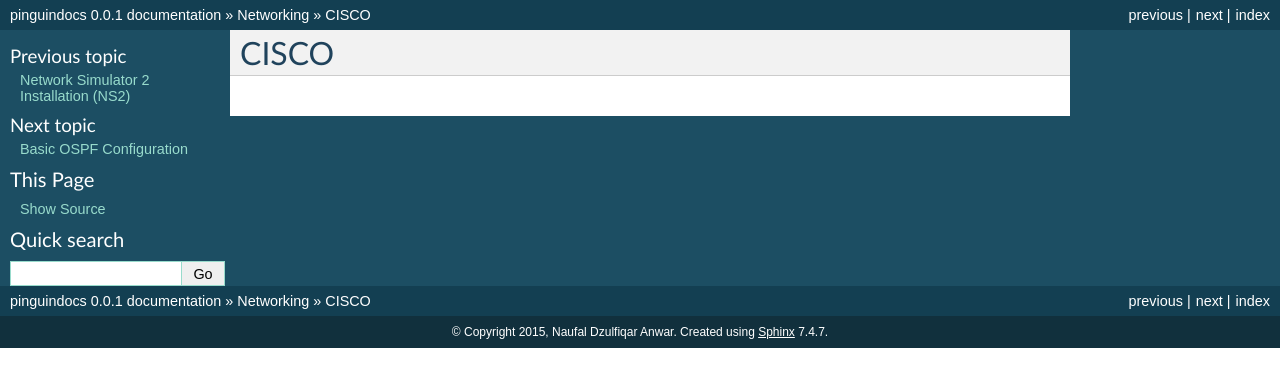
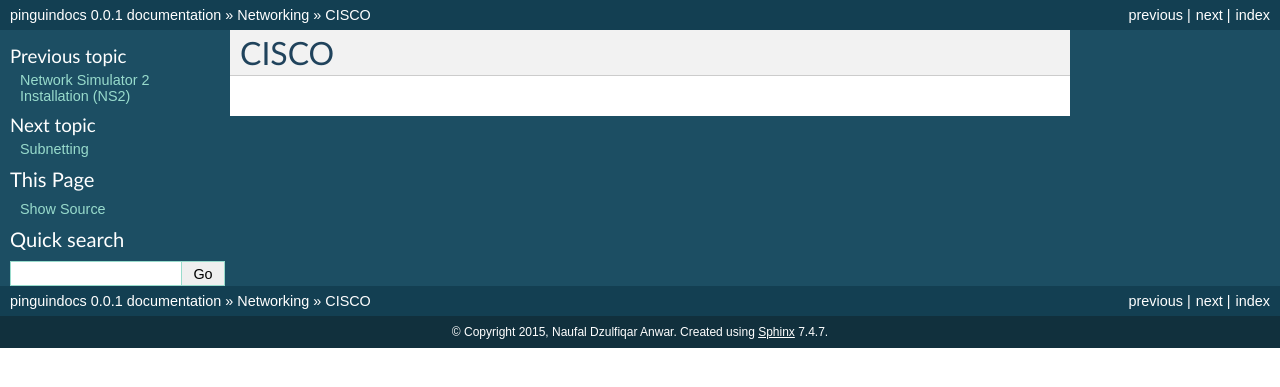
Before and after one commit to ijulele/pinguindocs, a Sphinx documentation site: the page built from docs/source/cisco.rst, in a window 1280 px wide. Shown: the top 387 px of the page. Built offline with Sphinx 7.4.7, drawn with Linux system fonts in a browser that asks for light colours.

Commit message:
Update cisco.rst

```diff
--- a/docs/source/cisco.rst
+++ b/docs/source/cisco.rst
@@ -5,6 +5,7 @@ CISCO
    :maxdepth: 20
    :hidden:
 
+   subnetting
    basicospf
    dhcp
    rip
```
Also changed, not shown: other parts of docs/source/cisco.rst (+0 -1 lines).
